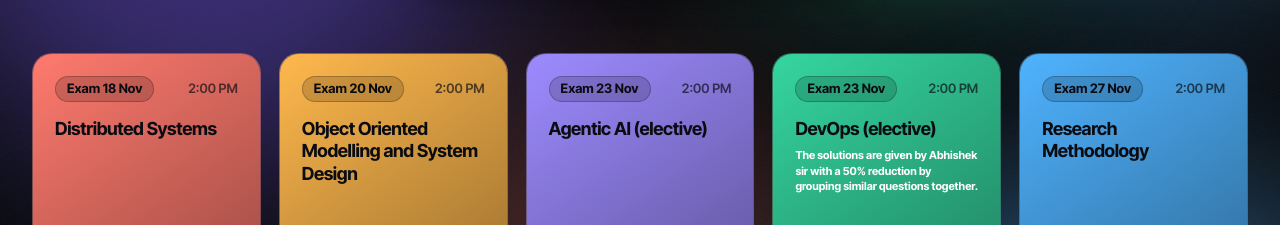
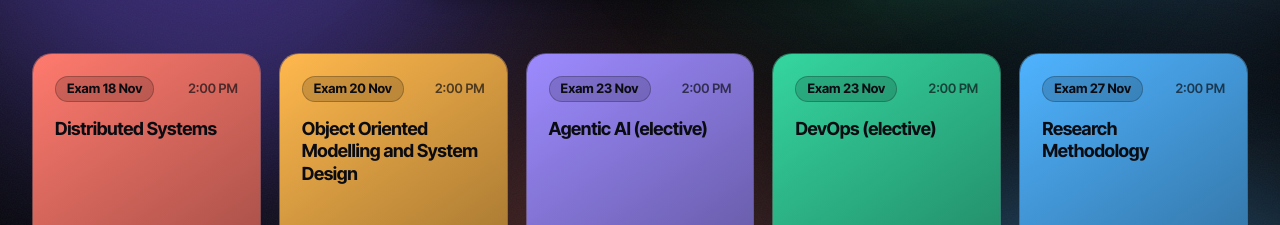
Before and after one commit to Arman-19dsa/ExamWebsite, a plain HTML site: page index.html in a window 1280 px wide. Shown: the part 263-488 px from the top of the page. Drawn offline with Linux system fonts and the light colour scheme.

Commit message:
Update index.html

```diff
--- a/index.html
+++ b/index.html
@@ -205,7 +205,7 @@ function infoRow(id){
   return '<li><button class="rw info" type="button" data-s="'+id+'">Infographics ('+c.n+')'+AR+'</button></li>';
 }
 var g=document.getElementById("grid");
-var NOTE={devops:"The solutions are given by Abhishek sir with a 50% reduction by grouping similar questions together."};
+var NOTE={};
 S.forEach(function(s,i){
  var t="";
  B.forEach(function(b){var u=L[s.id][b[0]];
```
